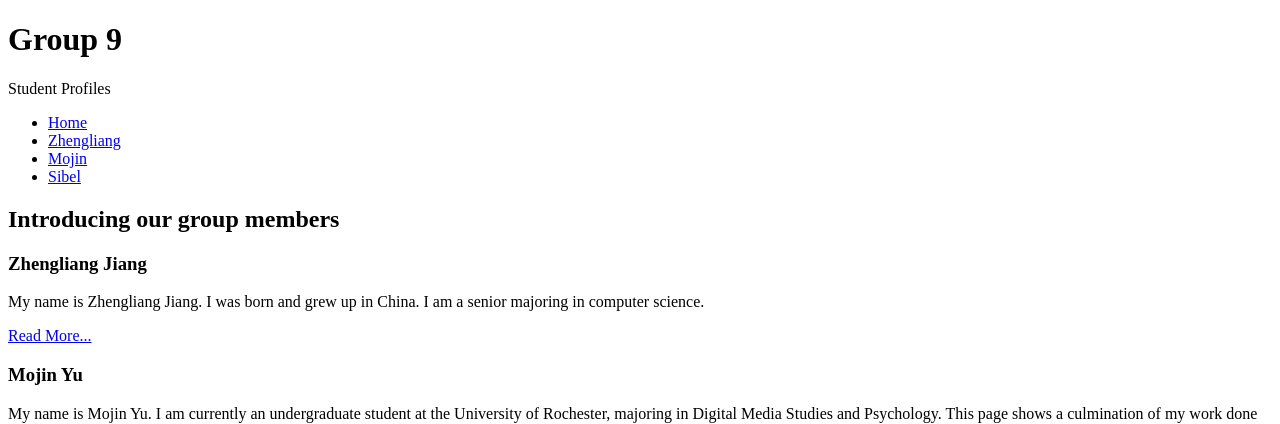
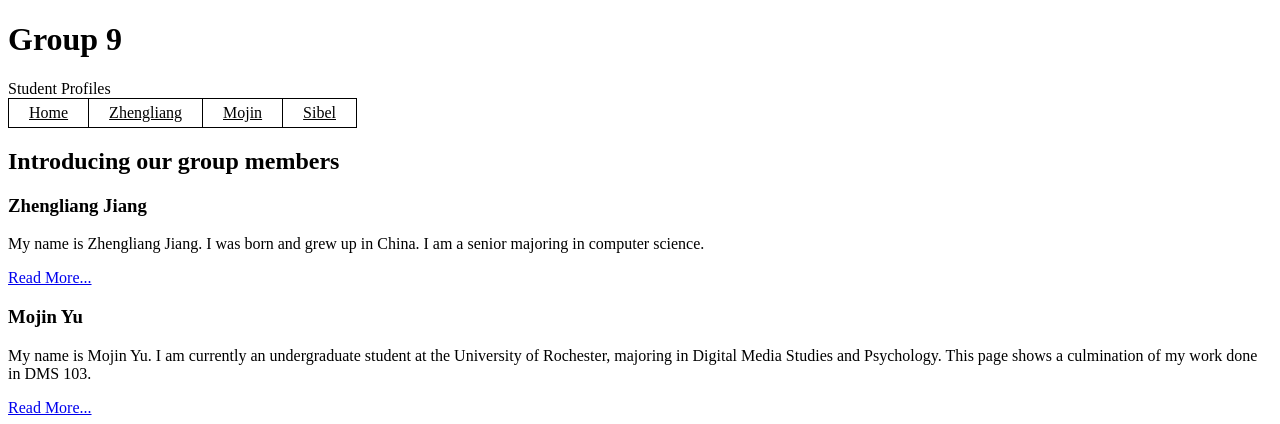
Before and after one commit to yumojin/csc-174-group-9, a PHP site: page /index.php in a window 1280 px wide. Shown: the top 424 px of the page. Run offline with PHP 8.4, Linux system fonts and the light colour scheme.

Commit message:
added navigation styling

```diff
--- /dev/null
+++ b/css/navigation.css
@@ -0,0 +1,26 @@
+.menu li {
+	border: 1px solid black;
+	display: table-cell;
+}
+
+.menu ul {
+	margin-top: 0px;
+	margin-bottom: 0px;
+	padding-left: 0px;
+	list-style-type: none;
+	border-collapse: collapse;
+}
+
+.menu a{
+	color: black;
+	display: block;
+	padding-top: 5px;
+	padding-bottom: 5px;
+	padding-left: 20px;
+	padding-right: 20px;
+}
+
+.menu a:hover{
+	color: white;
+	background-color: #333333;
+}
--- a/index.php
+++ b/index.php
@@ -3,6 +3,7 @@
 	<head>
 		<meta charset="utf-8">
 		<title>Group 9</title>
+		<link rel="stylesheet" type="text/css" href="css/navigation.css">
 	</head>
 
 	<body>
--- a/mojin.php
+++ b/mojin.php
@@ -3,6 +3,7 @@
 	<head>
 		<meta charset="utf-8">
 		<title>Mojin Yu</title>
+		<link rel="stylesheet" type="text/css" href="css/navigation.css">
 	</head>
 
 	<body>
--- a/sibel.php
+++ b/sibel.php
@@ -5,6 +5,7 @@
 	<head>
 		<meta charset="utf-8">
 		<title>Sibel Spahija</title>
+		<link rel="stylesheet" type="text/css" href="css/navigation.css">
 	</head>
 
     <body>
--- a/zhengliang.php
+++ b/zhengliang.php
@@ -5,6 +5,7 @@
       <head>
             <meta charset="utf-8">
             <title>Zhengliang Jiang</title>
+            <link rel="stylesheet" type="text/css" href="css/navigation.css">
       </head>
 
       <body>
```
Also changed, not shown: 2 other files.
